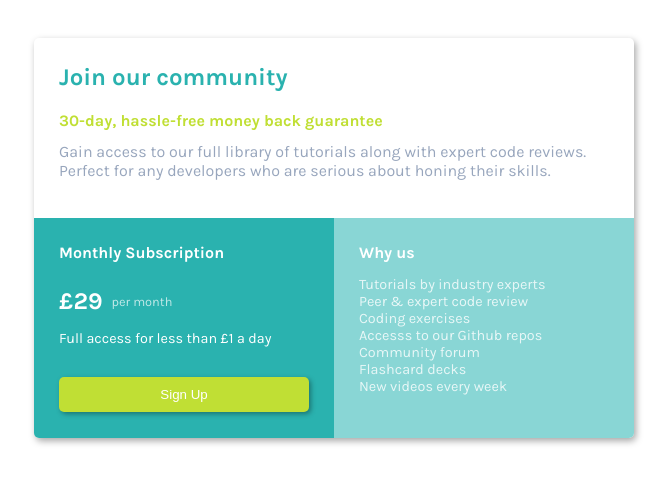
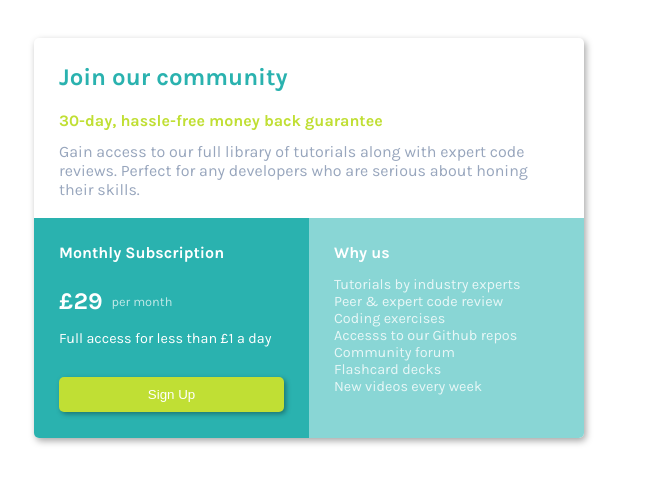
Before and after one commit to hannahmartin04/pricing-card-frontend-mentor-challenge, a plain HTML site: page index.html in a window 1280 px wide. Shown: the whole page, without its empty margins (4-675 px from the left). Drawn offline with Linux system fonts and the light colour scheme.

Commit message:
Update style.css

```diff
--- a/style.css
+++ b/style.css
@@ -17,8 +17,6 @@ h2, h4, p {
 }
 
 #card {
-  width: 600px;
-  height: 400px;
   box-shadow: 2px 3px 7px 0px rgba(0,0,0,0.35);
   border-radius: 5px;
   overflow: hidden;
@@ -39,7 +37,7 @@ h2, h4, p {
 #bottom-left {
   display: inline-block;
   vertical-align: top;
-  width: 50%;
+  width: 100%;
   height: 100%;
   background-color: #2ab2af;
   padding: 25px;
@@ -48,7 +46,7 @@ h2, h4, p {
 #bottom-right {
   display: inline-block;
   vertical-align: top;
-  width: 50%;
+  width: 100%;
   height: 100%;
   background-color: #89d6d5;
   padding: 25px;
@@ -82,7 +80,7 @@ button {
 button:hover {
   cursor: pointer;
   background-color: #c0df34;
-  opacity: 95%;
+  opacity: 80%;
   transform: scale(1.02);
 }
 
@@ -120,3 +118,13 @@ ul {
   font-size: 0.9rem;
   opacity: 0.8;
 }
+
+@media (min-width: 576px) {
+  #card {
+    width: 550px;
+    height: 400px;
+  }
+  #bottom-left, #bottom-right {
+    width: 50%;
+  }
+}
```
